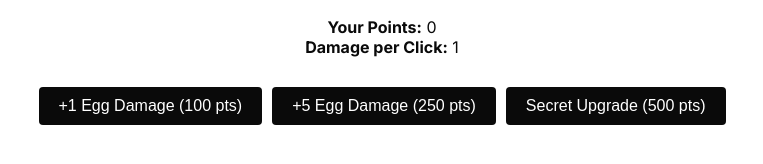
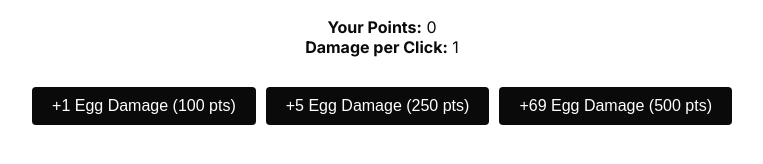
Before and after one commit to 0xzapzap/zk-egg, a plain HTML site: page index.html in a window 1280 px wide. Shown: the part 360-524 px from the top of the page, without its empty margins (258-1021 px from the left). Drawn offline with Linux system fonts and the light colour scheme.

Commit message:
Update index.html

```diff
--- a/index.html
+++ b/index.html
@@ -134,7 +134,7 @@
   <div id="store">
 	<button onclick="buyUpgrade(1, 100)">+1 Egg Damage (100 pts)</button>
 	<button onclick="buyUpgrade(3, 250)">+5 Egg Damage (250 pts)</button>
-	<button onclick="buyUpgrade(69, 500)">Secret Upgrade (500 pts)</button>
+	<button onclick="buyUpgrade(69, 500)">+69 Egg Damage (500 pts)</button>
   </div>
 
   <script>
```
